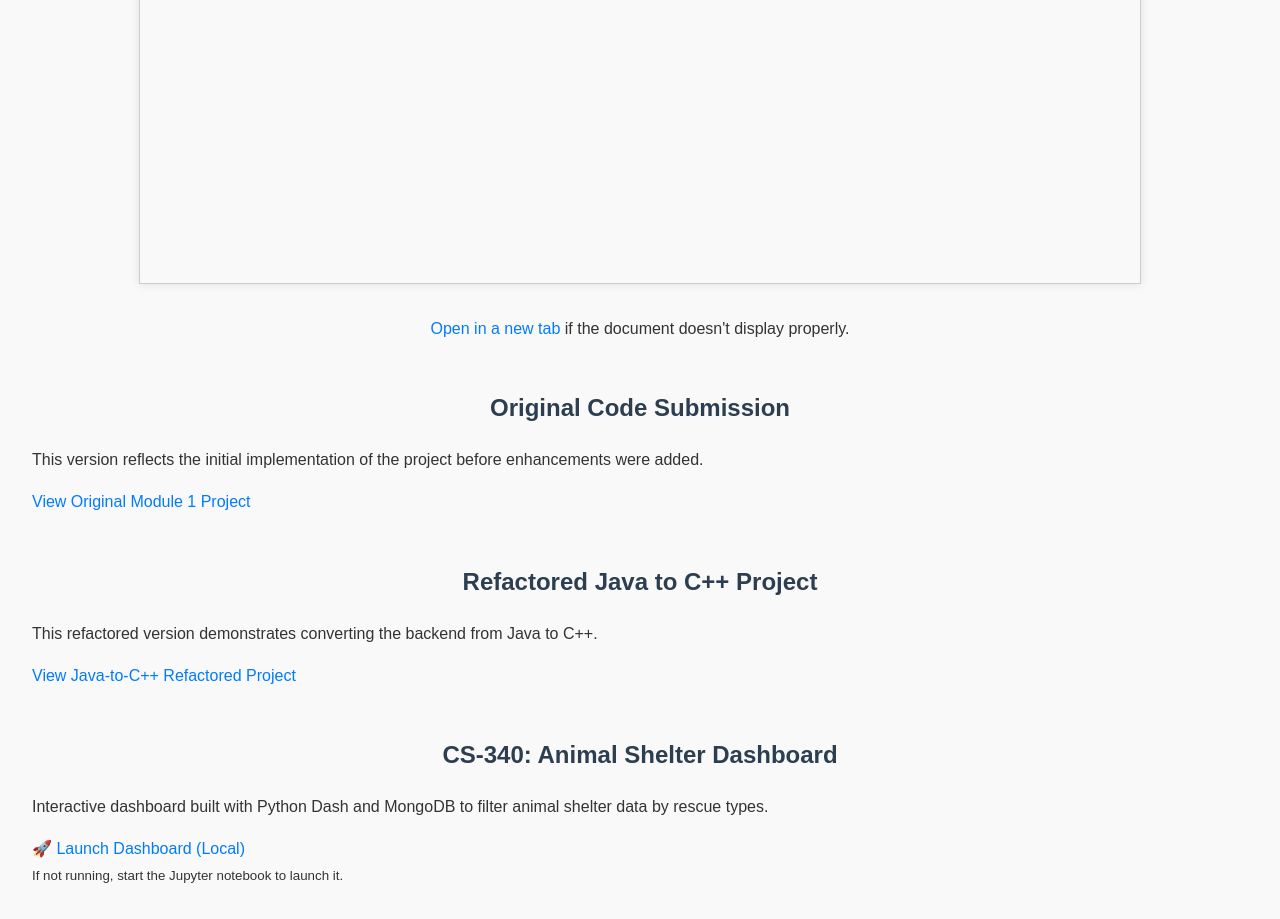
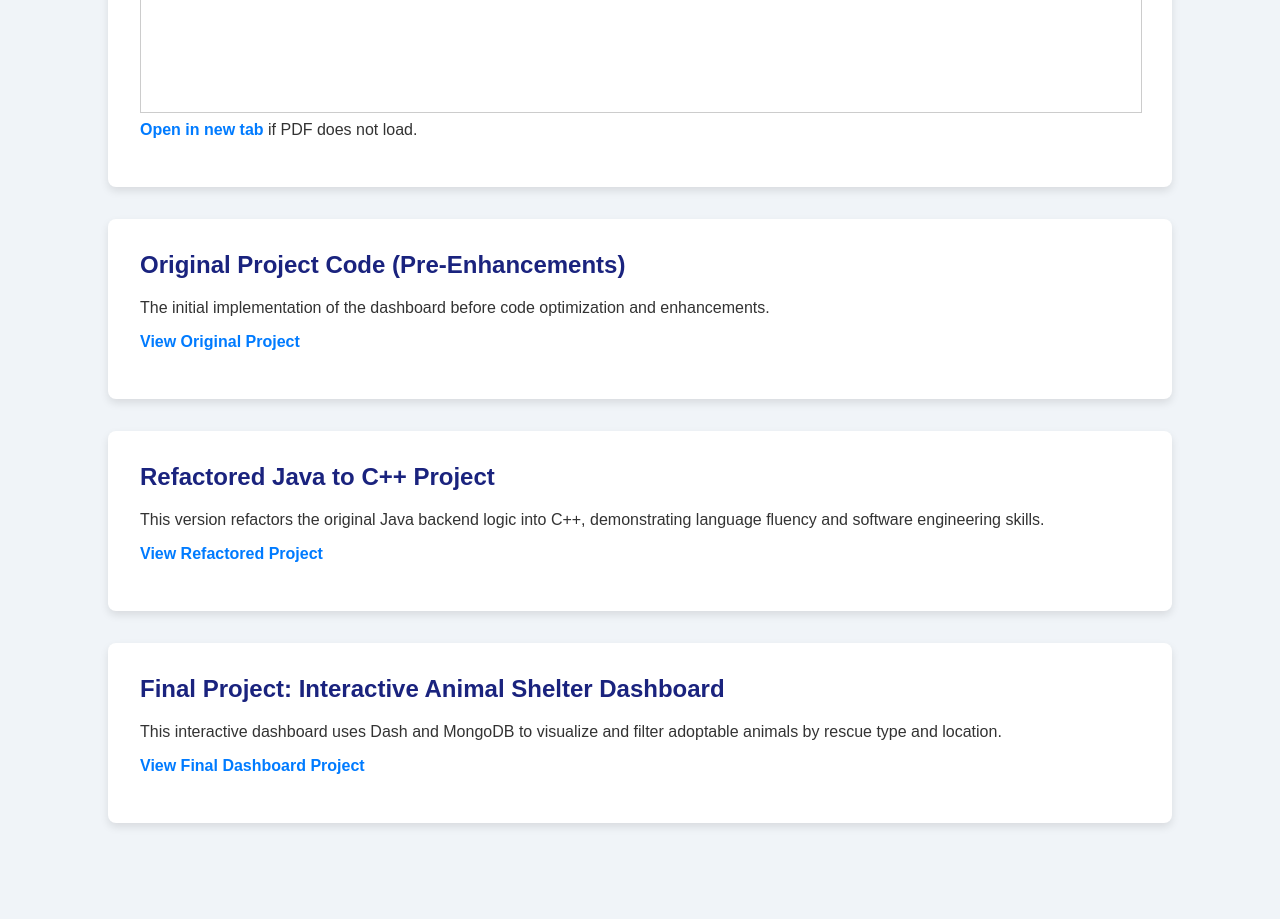
Before and after one commit to ZachA-SNHU/zacha-snhu.github.io, a plain HTML site: page index.html in a window 1280 px wide. Shown: the part 920-1839 px from the top of the page. After the commit the page ends 1775 px from the top, so only its background shows below. Drawn offline with Linux system fonts and the light colour scheme.

Commit message:
Update index.html

```diff
--- a/index.html
+++ b/index.html
@@ -8,23 +8,41 @@
     body {
       font-family: Arial, sans-serif;
       margin: 2rem;
-      background-color: #f9f9f9;
+      background-color: #f0f4f8;
       color: #333;
-      line-height: 1.6;
     }
 
-    h1, h2 {
+    h1 {
       color: #2c3e50;
       text-align: center;
+      margin-bottom: 3rem;
     }
 
-    h2 {
-      margin-top: 3rem;
+    .card {
+      background-color: white;
+      border-radius: 8px;
+      box-shadow: 0 4px 8px rgba(0, 0, 0, 0.1);
+      padding: 2rem;
+      margin-bottom: 2rem;
+      max-width: 1000px;
+      margin-left: auto;
+      margin-right: auto;
+    }
+
+    .card h2 {
+      margin-top: 0;
+      color: #1a237e;
+    }
+
+    .card p {
+      font-size: 1rem;
+      margin: 0.5rem 0 1rem 0;
     }
 
     a {
       color: #007BFF;
       text-decoration: none;
+      font-weight: bold;
     }
 
     a:hover {
@@ -33,16 +51,16 @@
 
     .pdf-container {
       display: block;
-      margin: 2rem auto;
       width: 100%;
-      max-width: 1000px;
-      height: 1000px;
+      height: 800px;
       border: 1px solid #ccc;
-      box-shadow: 0 0 10px rgba(0,0,0,0.1);
+      margin-top: 1rem;
     }
 
-    .section {
-      margin-bottom: 2rem;
+    @media (max-width: 768px) {
+      .pdf-container {
+        height: 500px;
+      }
     }
   </style>
 </head>
@@ -50,30 +68,33 @@
 
   <h1>Zachary Abbe – CS499 Portfolio</h1>
 
-  <div class="section">
+  <!-- Self Assessment Card -->
+  <div class="card">
     <h2>Professional Self-Assessment</h2>
+    <p>This document reflects on my development throughout the CS program and demonstrates fulfillment of program outcomes.</p>
     <embed src="Self-Assessment.pdf" type="application/pdf" class="pdf-container">
-    <p style="text-align:center;">
-      <a href="Self-Assessment.pdf" target="_blank">Open in a new tab</a> if the document doesn't display properly.
-    </p>
-  </div>
-<div class="section">
-    <h2>Original Code Submission</h2>
-    <p>This version reflects the initial implementation of the project before enhancements were added.</p>
-    <p><a href="Module1 - Zachary Abbe - CS499/index.html" target="_blank">View Original Module 1 Project</a></p>
-  </div>
-  <div class="section">
-    <h2>Refactored Java to C++ Project</h2>
-    <p>This refactored version demonstrates converting the backend from Java to C++.</p>
-    <p><a href="CS499 Project1 - ZacharyAbbe/index.html" target="_blank">View Java-to-C++ Refactored Project</a></p>
+    <p><a href="Self-Assessment.pdf" target="_blank">Open in new tab</a> if PDF does not load.</p>
   </div>
 
-  <div class="project-card">
-    <h2>CS-340: Animal Shelter Dashboard</h2>
-    <p>Interactive dashboard built with Python Dash and MongoDB to filter animal shelter data by rescue types.</p>
-    <a href="http://127.0.0.1:8050" target="_blank">🚀 Launch Dashboard (Local)</a>
-    <br>
-    <small>If not running, start the Jupyter notebook to launch it.</small>
+  <!-- Original Code Card -->
+  <div class="card">
+    <h2>Original Project Code (Pre-Enhancements)</h2>
+    <p>The initial implementation of the dashboard before code optimization and enhancements.</p>
+    <p><a href="Module1 - Zachary Abbe - CS499/index.html" target="_blank">View Original Project</a></p>
+  </div>
+
+  <!-- Refactored Code Card -->
+  <div class="card">
+    <h2>Refactored Java to C++ Project</h2>
+    <p>This version refactors the original Java backend logic into C++, demonstrating language fluency and software engineering skills.</p>
+    <p><a href="CS499 Project1 - ZacharyAbbe/index.html" target="_blank">View Refactored Project</a></p>
+  </div>
+
+  <!-- Dashboard Card -->
+  <div class="card">
+    <h2>Final Project: Interactive Animal Shelter Dashboard</h2>
+    <p>This interactive dashboard uses Dash and MongoDB to visualize and filter adoptable animals by rescue type and location.</p>
+    <p><a href="dashboard/index.html" target="_blank">View Final Dashboard Project</a></p>
   </div>
 
 
```
